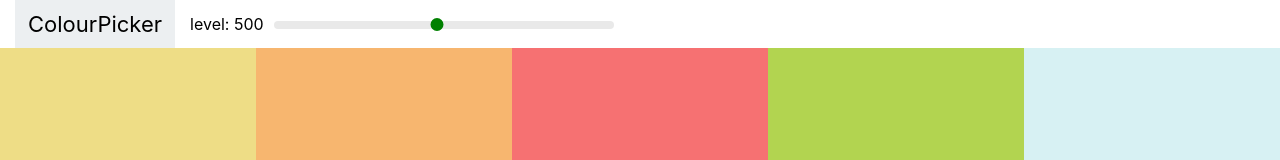
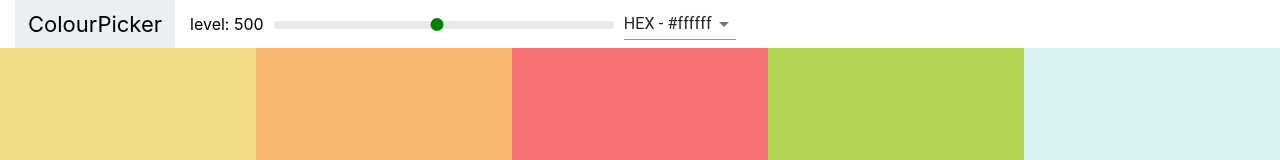
Before and after one commit to krniya/ColourPicker_React, a React (Create React App) app: page / in a window 1280 px wide. Shown: the top 160 px of the page. Built offline with nearby package versions, Linux system fonts and the light colour scheme.

Commit message:
Selector Added

```diff
--- a/package.json
+++ b/package.json
@@ -3,6 +3,7 @@
   "version": "0.1.0",
   "private": true,
   "dependencies": {
+    "@material-ui/core": "^4.11.2",
     "@testing-library/jest-dom": "^5.11.9",
     "@testing-library/react": "^11.2.3",
     "@testing-library/user-event": "^12.6.0",
--- a/src/NavBar.js
+++ b/src/NavBar.js
@@ -1,12 +1,24 @@
 /* eslint-disable jsx-a11y/anchor-is-valid */
 import React, { Component } from 'react'
 import Slider from "rc-slider";
+import Select from '@material-ui/core/Select'
+import MenuItem from '@material-ui/core/MenuItem';
 import 'rc-slider/assets/index.css'
 import './NavBar.css'
 
 class NavBar extends Component {
+    constructor(props) {
+        super(props)
+        this.state = { format: "hex" }
+        this.handleChange = this.handleChange.bind(this)
+    }
+    handleChange(e) {
+        this.setState({ format: e.target.value });
+        this.props.handleChange(e.target.value)
+    }
     render() {
         const { level, changeLevel } = this.props;
+        const { format } = this.state;
         return (
 
             <header className="NavBar">
@@ -19,7 +31,11 @@
                         <Slider defaultValue={level} min={100} max={900} onAfterChange={changeLevel} step={100} />
                     </div>
                 </div>
-
+                <Select value={format} onChange={this.handleChange}>
+                    <MenuItem value="hex" >HEX - #ffffff</MenuItem>
+                    <MenuItem value="rgb" >RGB - rgb(255, 255, 255)</MenuItem>
+                    <MenuItem value="rgba" >RGBA - rgba(255,255,255,1.0)</MenuItem>
+                </Select>
             </header>
         )
     }
--- a/src/Palatte.js
+++ b/src/Palatte.js
@@ -5,21 +5,25 @@
 class Palatte extends Component {
     constructor(props) {
         super(props)
-        this.state = { level: 500 }
+        this.state = { level: 500, format: "hex" }
         this.changeLevel = this.changeLevel.bind(this)
+        this.changeColor = this.changeColor.bind(this)
     }
     changeLevel(level) {
         this.setState({ level })
     }
+    changeColor(val) {
+        this.setState({ format: val })
+    }
     render() {
         const { colors } = this.props.palette
-        const { level } = this.state
+        const { level, format } = this.state
         const colorBoxes = colors[level].map(color => (
-            <ColorBox background={color.hex} name={color.name} />
+            <ColorBox background={color[format]} name={color.name} />
         ))
         return (
             <div className='Palette'>
-                <NavBar level={level} changeLevel={this.changeLevel} />
+                <NavBar level={level} changeLevel={this.changeLevel} handleChange={this.changeColor} />
                 {/* TODO: Nav bar goes here */}
                 <div className='Palette-color'>
                     {colorBoxes}
```
Also changed, not shown: 2 other files (tests, documents, lock files or other folders).
